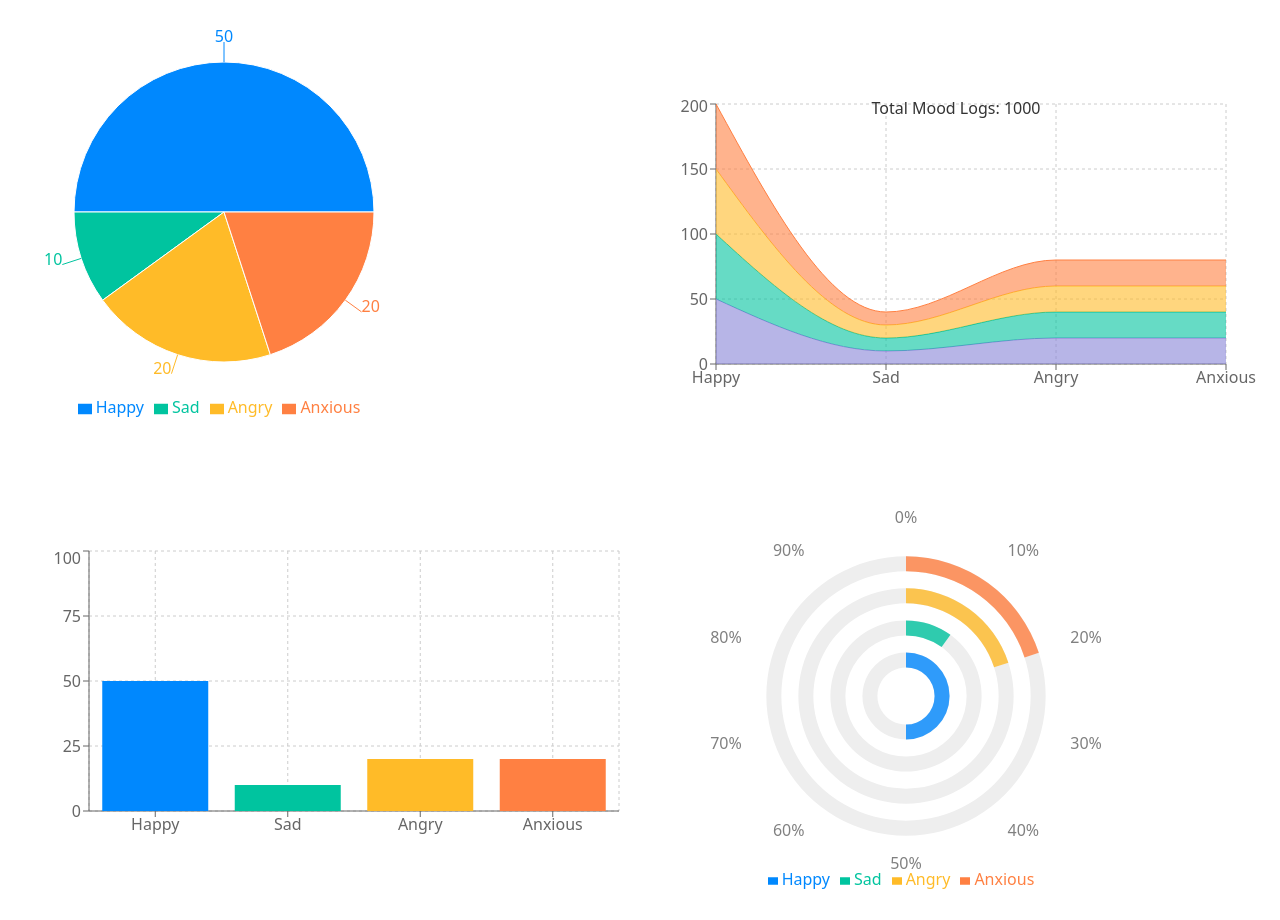
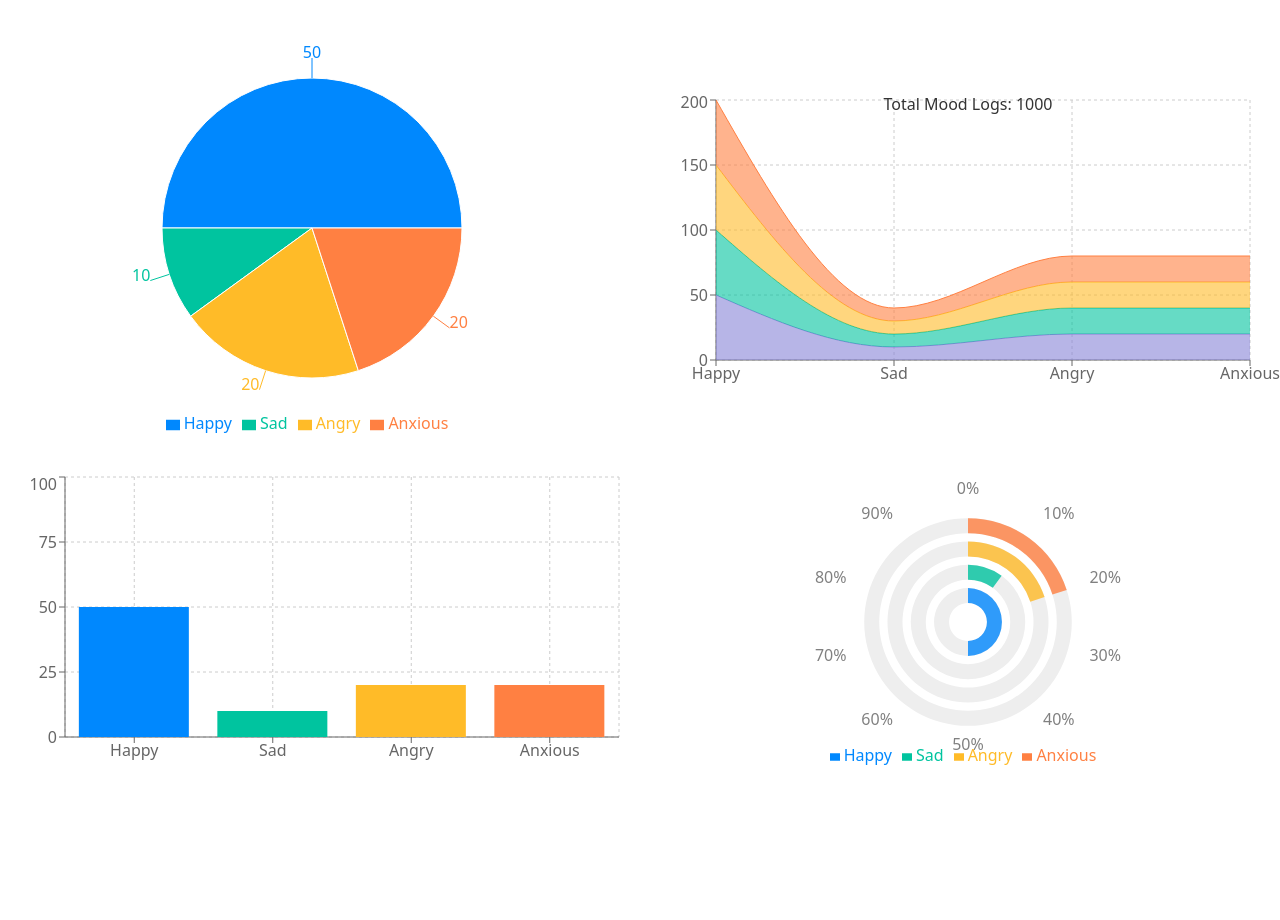
Before and after one commit to silura-008/frontend, a React (Vite) app: page /demo in a window 1280 px wide. After the commit the page ends 812 px from the top, so only its background shows below. Built offline with nearby package versions, Linux system fonts and the light colour scheme.

Commit message:
chart  working on aligment

```diff
--- a/src/pages/DashBoard.jsx
+++ b/src/pages/DashBoard.jsx
@@ -294,7 +294,7 @@ const DashBoard = () => {
             )}
           </div>
           {/* charts Section */}
-          <div>
+          <div className=''>
               <Charts />
           </div>
         </div>
--- a/src/pages/Demo.jsx
+++ b/src/pages/Demo.jsx
@@ -1,9 +1,22 @@
 import React from "react";
-import { PieChart, Pie, Cell, Tooltip, Legend, AreaChart, Area, XAxis, YAxis, CartesianGrid, BarChart, Bar,
+import {
+  PieChart,
+  Pie,
+  Cell,
+  Tooltip,
+  Legend,
+  AreaChart,
+  Area,
+  XAxis,
+  YAxis,
+  CartesianGrid,
+  BarChart,
+  Bar,
   RadialBarChart,
   RadialBar,
   PolarAngleAxis,
-}  from "recharts";
+  ResponsiveContainer,
+} from "recharts";
 
 const moodRatios = [
   { name: "Happy", value: 50 },
@@ -37,11 +50,13 @@ const CustomTooltip = ({ active, payload, label }) => {
   return null;
 };
 
-
 const Demo = () => {
   return (
-    <div className="flex flex-col justify-center items-center h-auto bg-white py-6 space-y-6 md:space-y-10 md:grid md:grid-cols-2 md:gap-8 md:px-6">
-      <PieChart width={400} height={400}>
+    <div className="h-auto grid grid-cols-1 justify-items-center place-items-center md:grid-cols-2 gap-8 bg-white pt-10 pb-10">
+
+      {/* Pie Chart with ResponsiveContainer */}
+      <ResponsiveContainer width="100%" height={400}>
+        <PieChart>
           <Pie
             data={moodRatios}
             dataKey="value"
@@ -63,10 +78,11 @@ const Demo = () => {
             wrapperStyle={{ color: "#008000" }} // Green legend text
           />
         </PieChart>
+      </ResponsiveContainer>
 
+      {/* Area Chart with ResponsiveContainer */}
+      <ResponsiveContainer width="100%" height={300}>
         <AreaChart
-        width={600}
-        height={300}
           data={moodRatios}
           margin={{ top: 10, right: 30, left: 0, bottom: 0 }}
         >
@@ -78,10 +94,15 @@ const Demo = () => {
           <Area stackId="a" type="monotone" dataKey="value" stroke="#00C49F" fill="#00C49F" />
           <Area stackId="a" type="monotone" dataKey="value" stroke="#FFBB28" fill="#FFBB28" />
           <Area stackId="a" type="monotone" dataKey="value" stroke="#FF8042" fill="#FF8042" />
-        <text x="50%" y="20" textAnchor="middle" fontSize="16" fill="#333">{`Total Mood Logs: ${count}`}</text> {/* Total count in Area chart */}
+          <text x="50%" y="20" textAnchor="middle" fontSize="16" fill="#333">
+            {`Total Mood Logs: ${count}`}
+          </text>
         </AreaChart>
+      </ResponsiveContainer>
 
-      <BarChart width={600} height={300} data={moodRatios}>
+      {/* Bar Chart with ResponsiveContainer */}
+      <ResponsiveContainer width="100%" height={300}>
+        <BarChart data={moodRatios}>
           <CartesianGrid strokeDasharray="3 3" />
           <XAxis dataKey="name" />
           <YAxis type="number" domain={[0, 100]} />
@@ -92,11 +113,11 @@ const Demo = () => {
             ))}
           </Bar>
         </BarChart>
+      </ResponsiveContainer>
 
-
+      {/* Radial Bar Chart with ResponsiveContainer */}
+      <ResponsiveContainer width="100%" height={300}>
         <RadialBarChart
-  width={500}
-  height={400}
           cx="50%"
           cy="50%"
           innerRadius="20%"
@@ -112,12 +133,7 @@ const Demo = () => {
             angleAxisId={0}
             tickFormatter={(tick) => (tick === 100 ? '' : `${tick}%`)} // Remove 100% label, keep others
           />
-  <RadialBar
-    background
-    clockWise
-    dataKey="value"
-    fillOpacity={0.8}
-  >
+          <RadialBar background clockWise dataKey="value" fillOpacity={0.8}>
             {moodRatios.map((entry, index) => (
               <Cell key={`radial-cell-${index}`} fill={COLORS[index % COLORS.length]} />
             ))}
@@ -131,9 +147,7 @@ const Demo = () => {
             wrapperStyle={{ color: "#333" }}
           />
         </RadialBarChart>
-
-
-
+      </ResponsiveContainer>
 
     </div>
   );
```
Lines whose indentation alone changed are shown as unchanged.
